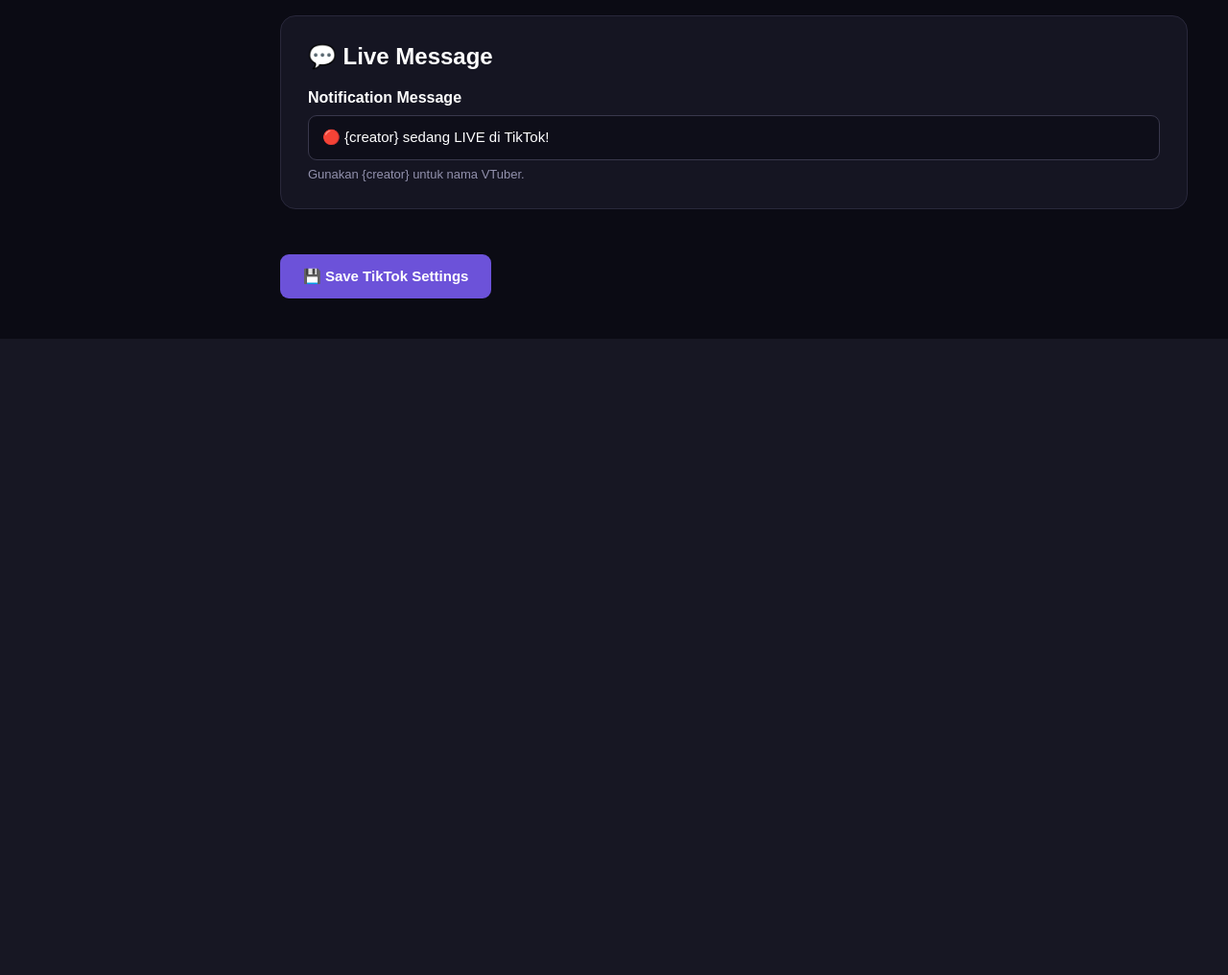
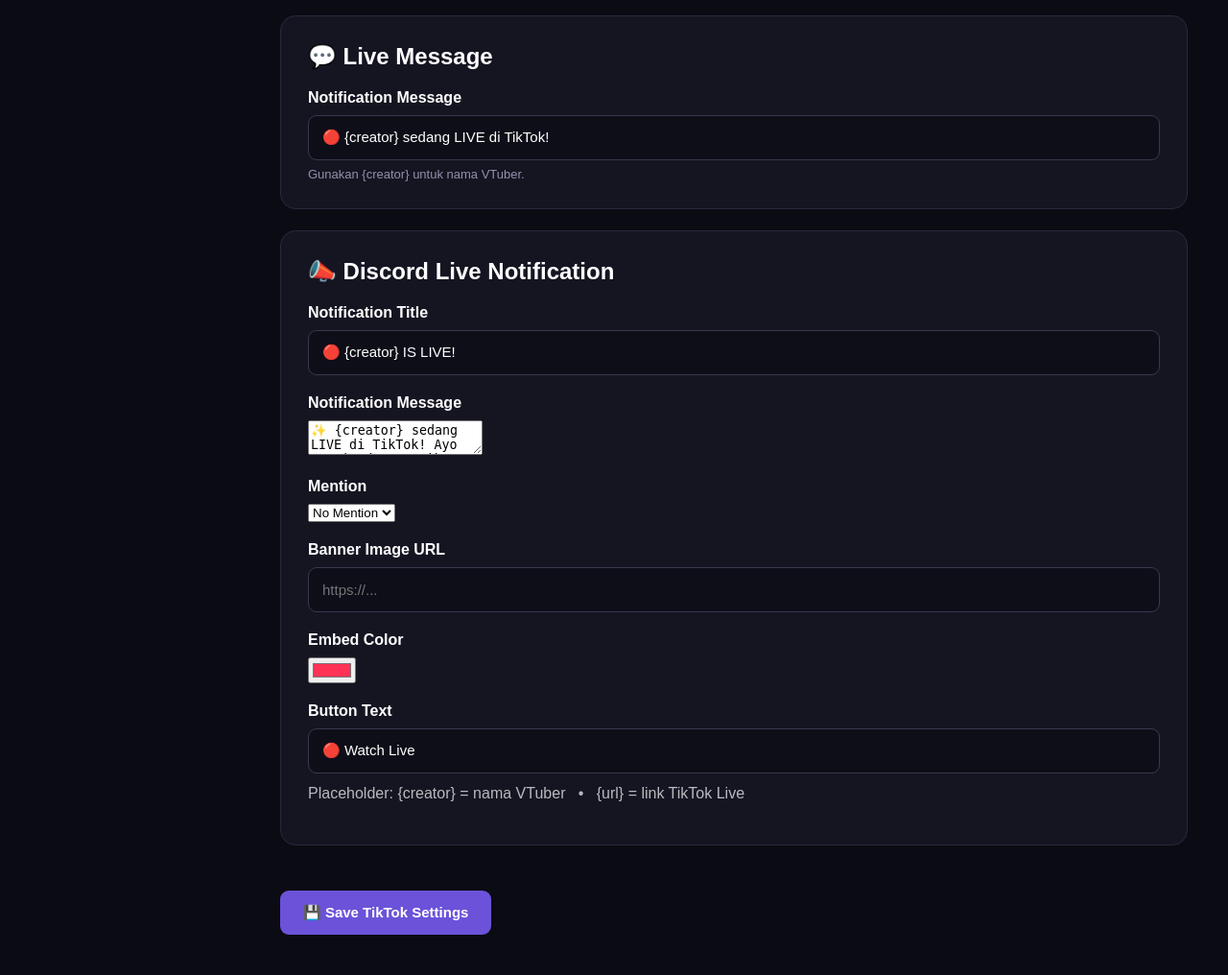
Before and after one commit to nashgouren-hue/everlight-world, a Flask app: page /tiktok in a window 1280 px wide. Shown: the part 916-1932 px from the top of the page at 96% size. Before the commit the page ends 1269 px from the top, so only its background shows below. Run offline with Flask 3, Linux system fonts and the light colour scheme.

Commit message:
Add Discord live notification editor

```diff
--- a/dashboard.py
+++ b/dashboard.py
@@ -29,6 +29,13 @@ def load_settings():
 "tiktok_everlight": "@everlightvirtual",
 "enable_everlight": True,
 "tiktok_message": "🔴 {creator} sedang LIVE di TikTok!",
+
+"notif_title": "🔴 {creator} IS LIVE!",
+"notif_message": "✨ {creator} sedang LIVE di TikTok! Ayo mampir dan ramaikan live-nya!",
+"notif_mention": "none",
+"notif_banner": "",
+"notif_color": "#ff3355",
+"notif_button": "🔴 Watch Live",
 
     "message": """✨ **A New Star Has Appeared** ✨
 Selamat datang, {member} ✨ Kamu telah memasuki **Everlight Virtual**, tempat di mana kreativitas, persahabatan, dan mimpi bersinar bersama.
@@ -126,6 +133,13 @@ def tiktok():
 
         settings["tiktok_message"] = request.form["tiktok_message"]
 
+        settings["notif_title"] = request.form["notif_title"]
+        settings["notif_message"] = request.form["notif_message"]
+        settings["notif_mention"] = request.form["notif_mention"]
+        settings["notif_banner"] = request.form["notif_banner"]
+        settings["notif_color"] = request.form["notif_color"]
+        settings["notif_button"] = request.form["notif_button"]
+
         save_settings(settings)
 
         return redirect(url_for("tiktok", saved="1"))
--- a/templates/tiktok.html
+++ b/templates/tiktok.html
@@ -360,6 +360,54 @@
         </div>
 
 
+<div class="panel">
+    <h2>📣 Discord Live Notification</h2>
+
+    <label>Notification Title</label>
+    <input
+        type="text"
+        name="notif_title"
+        value="{{ settings.get('notif_title', '🔴 {creator} IS LIVE!') }}"
+    >
+
+    <label>Notification Message</label>
+    <textarea name="notif_message">{{ settings.get('notif_message', '✨ {creator} sedang LIVE di TikTok!\nAyo mampir dan ramaikan live-nya!') }}</textarea>
+
+    <label>Mention</label>
+    <select name="notif_mention">
+        <option value="none">No Mention</option>
+        <option value="everyone">@everyone</option>
+        <option value="here">@here</option>
+    </select>
+
+    <label>Banner Image URL</label>
+    <input
+        type="text"
+        name="notif_banner"
+        placeholder="https://..."
+        value="{{ settings.get('notif_banner', '') }}"
+    >
+
+    <label>Embed Color</label>
+    <input
+        type="color"
+        name="notif_color"
+        value="{{ settings.get('notif_color', '#ff3355') }}"
+    >
+
+    <label>Button Text</label>
+    <input
+        type="text"
+        name="notif_button"
+        value="{{ settings.get('notif_button', '🔴 Watch Live') }}"
+    >
+
+    <p style="opacity:.7; margin-top:12px;">
+        Placeholder: {creator} = nama VTuber &nbsp; • &nbsp;
+        {url} = link TikTok Live
+    </p>
+</div>
+
         <button class="save" type="submit">
             💾 Save TikTok Settings
         </button>
```
